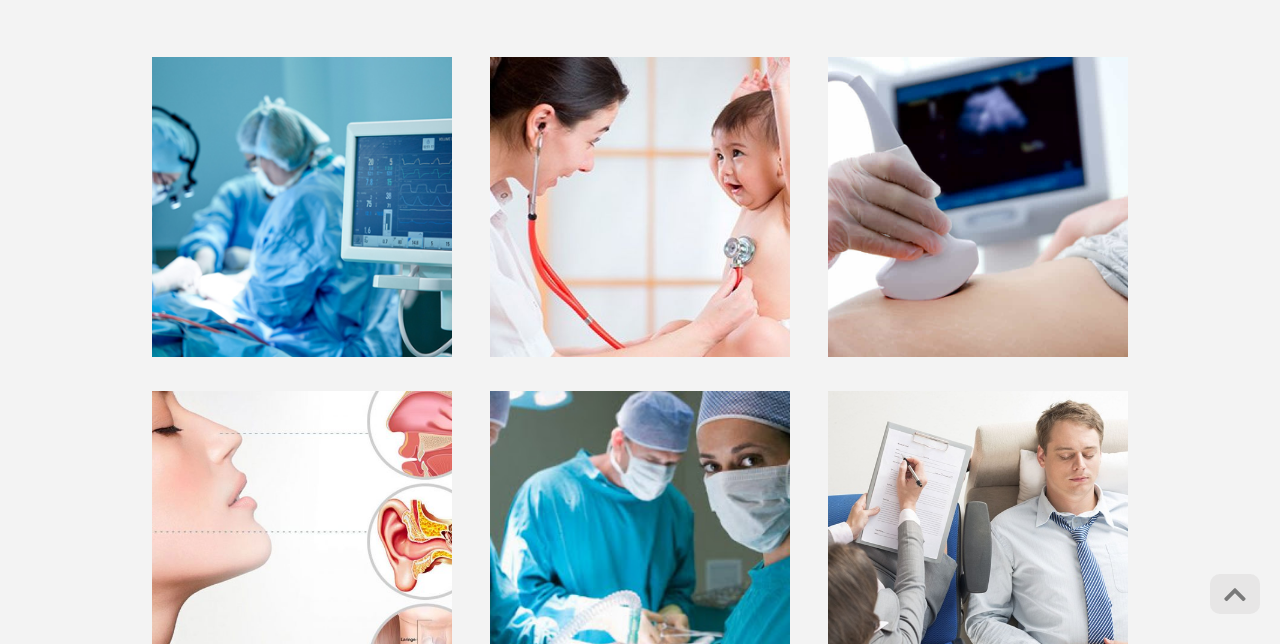
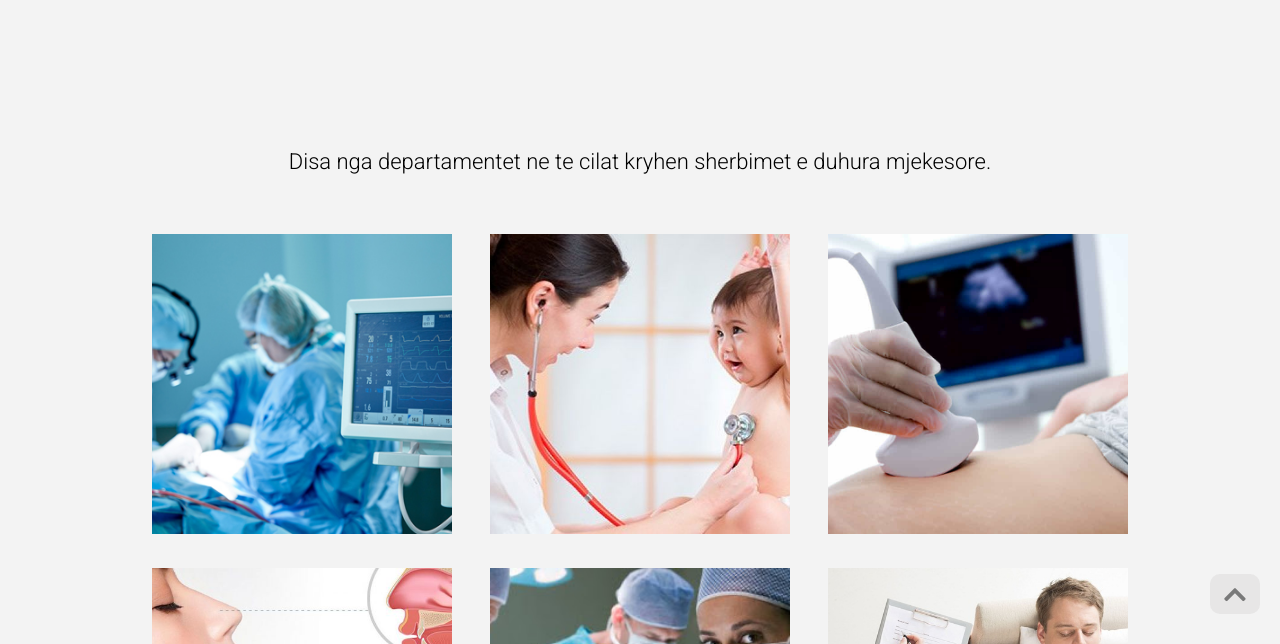
Before and after one commit to Era9/inxhWebit, a plain HTML site: page departamentet.html in a window 1280 px wide. Shown: the part 156-800 px from the top of the page. Drawn offline with Linux system fonts and the light colour scheme.

Commit message:
rregullimi i padding

```diff
--- a/style.css
+++ b/style.css
@@ -167,7 +167,7 @@ nav a:hover {
     width: 60%;
     margin: auto;
     text-align: center;
-    padding-top: 15px;
+    padding-top: 15%;
 
 }
 
```
